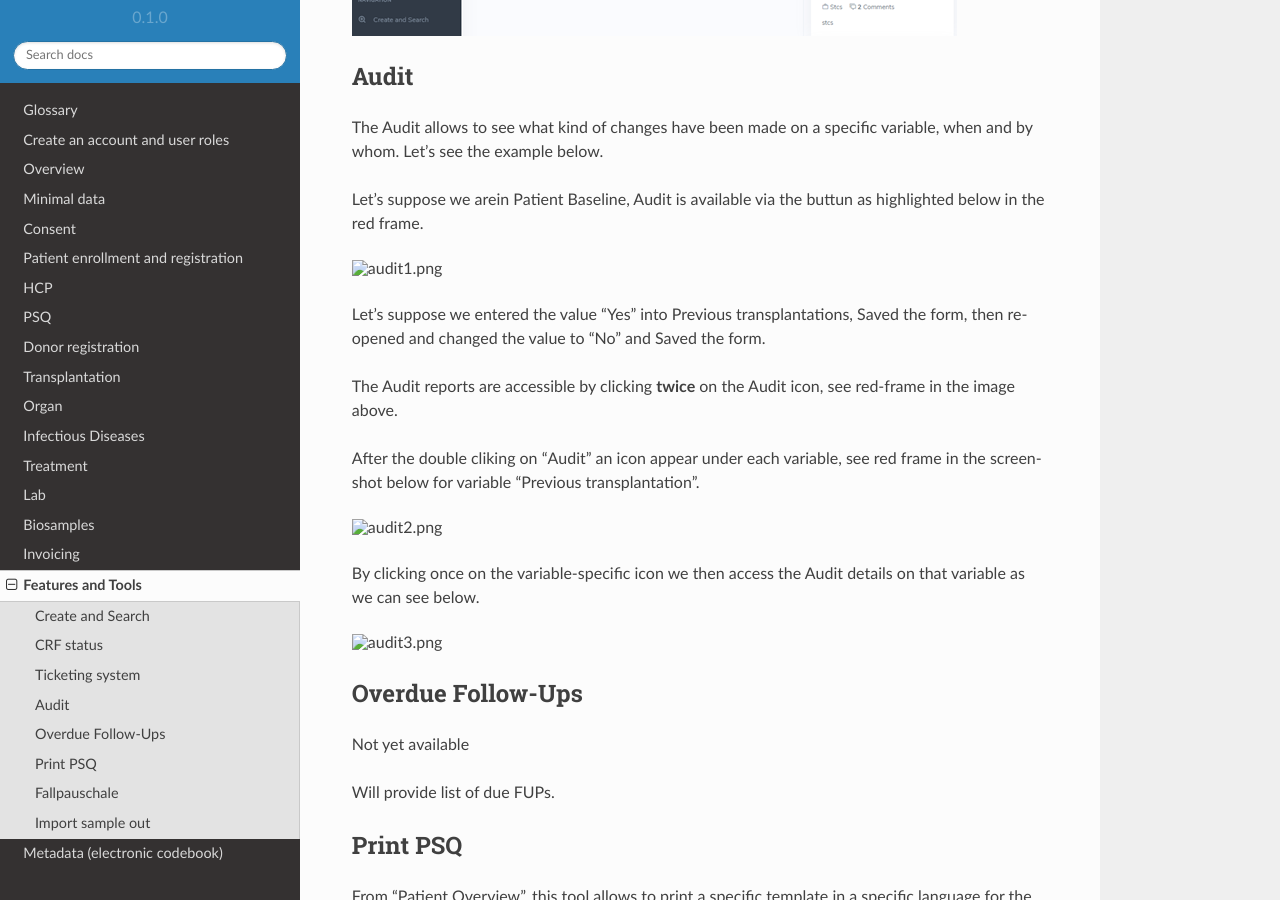
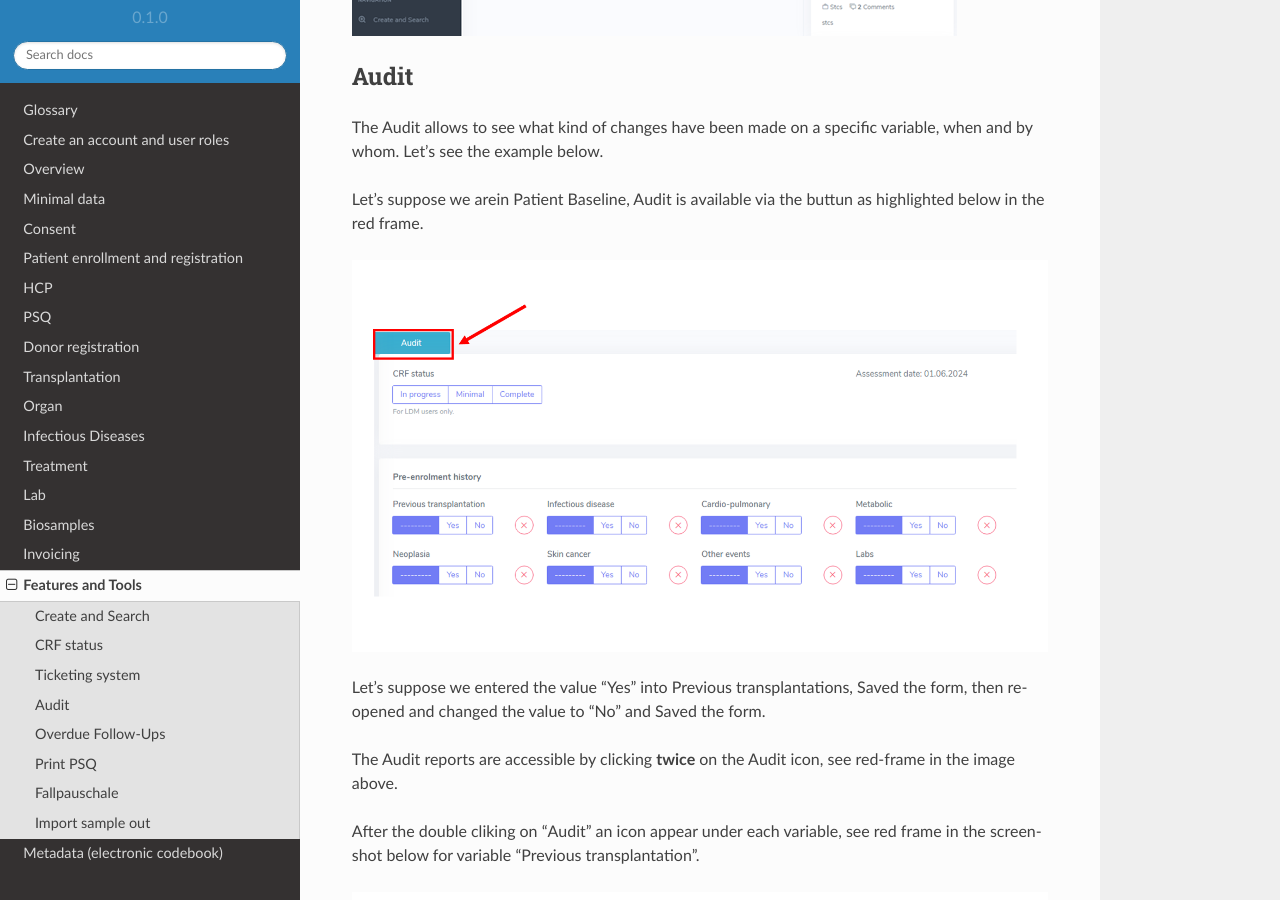
Before and after one commit to swiss-transplant-cohort-study/3LC-user-manual, a Sphinx documentation site: the page built from docs/source/features_tools.rst, in a window 1280 px wide and 900 px high, scrolled down 1122 px. Built offline with Sphinx 7.4.7 and the Read the Docs theme 2.0.0, drawn with Linux system fonts in a browser that asks for light colours.

Commit message:
Update features_tools.rst

```diff
--- a/docs/source/features_tools.rst
+++ b/docs/source/features_tools.rst
@@ -31,7 +31,7 @@
 
 Let's suppose we arein Patient Baseline, Audit is available via the buttun as highlighted below in the red frame.
 
-.. image:: audit1.png
+.. image:: Audit1.png
 
 Let's suppose we entered the value "Yes" into Previous transplantations, Saved the form, then re-opened and changed the value to "No" and Saved the form.
 
@@ -39,11 +39,11 @@
 
 After the double cliking on "Audit" an icon appear under each variable, see red frame in the screen-shot below for variable "Previous transplantation".
 
-.. image:: audit2.png
+.. image:: Audit2.png
 
 By clicking once on the variable-specific icon we then access the Audit details on that variable as we can see below.
 
-.. image:: audit3.png
+.. image:: Audit3.png
 
 
 Overdue Follow-Ups
```
